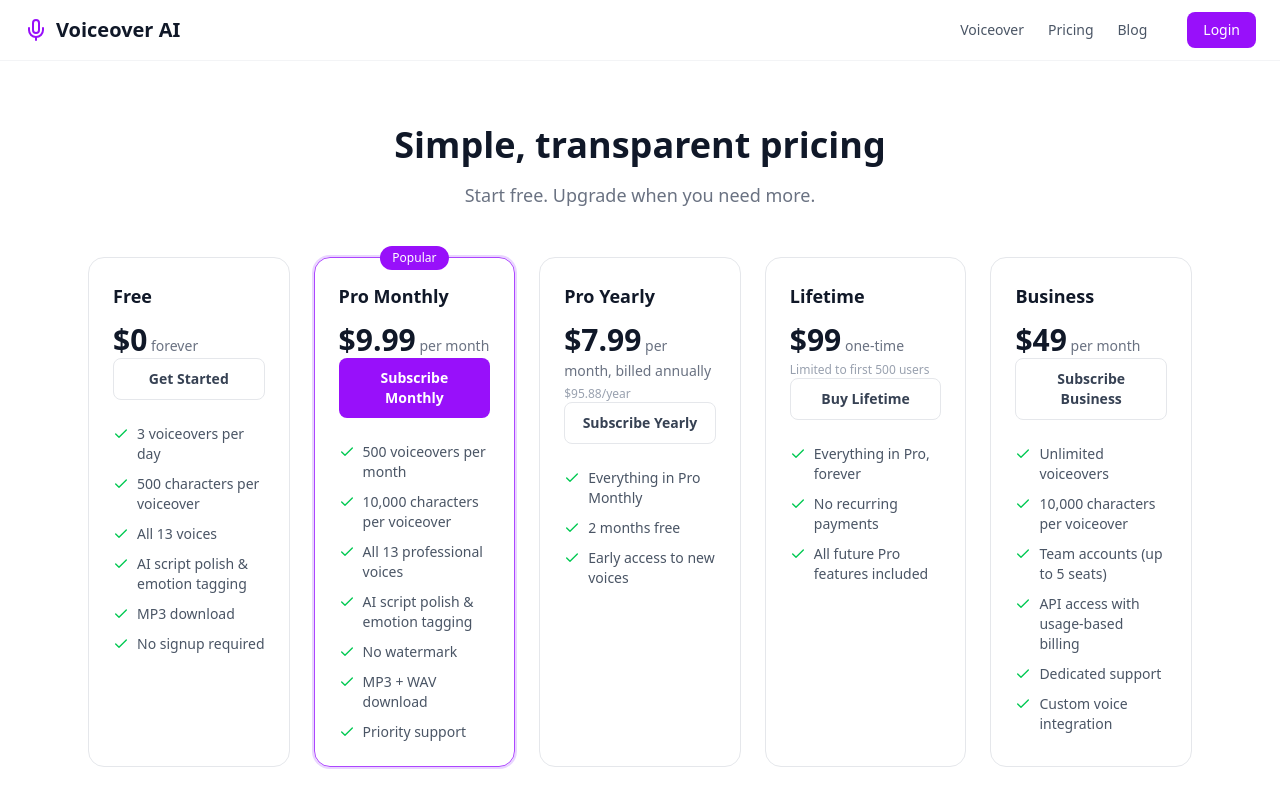
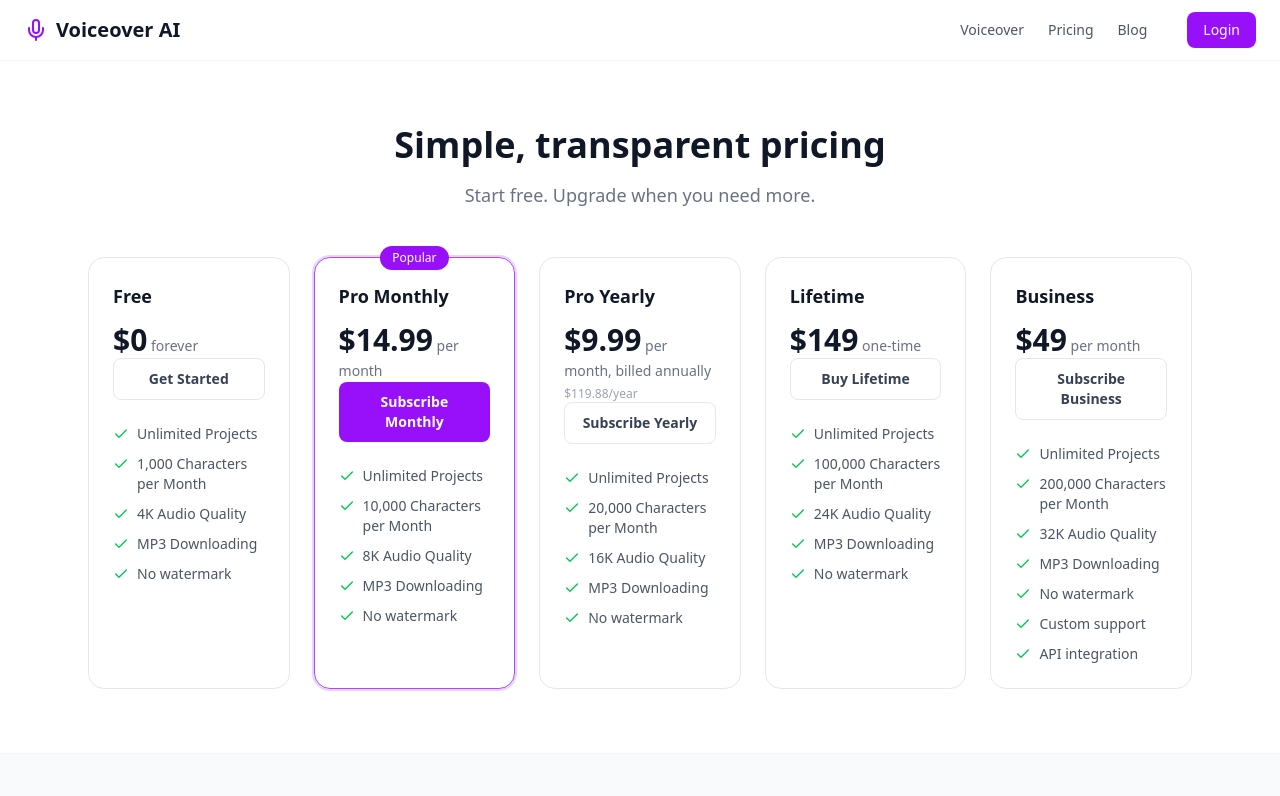
Before and after one commit to zl819044596/voiceover, a Next.js app in the folder Desktop/ai-tool-site/: page /pricing in a window 1280 px wide. Shown: the top 796 px of the page. Built offline with nearby package versions, Linux system fonts and the light colour scheme.

Commit message:
pricing: new tiered plans with audio quality - Free 4K, Pro 4.99 8K, Yearly 19.88 16K, Lifetime 49 24K, Business 9 32K

```diff
--- a/Desktop/ai-tool-site/src/app/pricing/page.tsx
+++ b/Desktop/ai-tool-site/src/app/pricing/page.tsx
@@ -14,55 +14,55 @@
     href: "/voiceover",
     productId: null,
     features: [
-      "3 voiceovers per day",
-      "500 characters per voiceover",
-      "All 13 voices",
-      "AI script polish & emotion tagging",
-      "MP3 download",
-      "No signup required",
+      "Unlimited Projects",
+      "1,000 Characters per Month",
+      "4K Audio Quality",
+      "MP3 Downloading",
+      "No watermark",
     ],
   },
   {
     name: "Pro Monthly",
-    price: "$9.99",
+    price: "$14.99",
     period: "per month",
     cta: "Subscribe Monthly",
-    productId: "prod_50aZQktb0t0ataLsYvKDZB",
+    productId: "prod_5KkZ7I2LrQAhaSaQ6geAZK",
     featured: true,
     features: [
-      "500 voiceovers per month",
-      "10,000 characters per voiceover",
-      "All 13 professional voices",
-      "AI script polish & emotion tagging",
+      "Unlimited Projects",
+      "10,000 Characters per Month",
+      "8K Audio Quality",
+      "MP3 Downloading",
       "No watermark",
-      "MP3 + WAV download",
-      "Priority support",
     ],
   },
   {
     name: "Pro Yearly",
-    price: "$7.99",
+    price: "$9.99",
     period: "per month, billed annually",
-    subtext: "$95.88/year",
+    subtext: "$119.88/year",
     cta: "Subscribe Yearly",
-    productId: "prod_petqehnI9GUYEsLQQBjBY",
+    productId: "prod_6ozTK9Z9P0mZHgdhjTeory",
     features: [
-      "Everything in Pro Monthly",
-      "2 months free",
-      "Early access to new voices",
+      "Unlimited Projects",
+      "20,000 Characters per Month",
+      "16K Audio Quality",
+      "MP3 Downloading",
+      "No watermark",
     ],
   },
   {
     name: "Lifetime",
-    price: "$99",
+    price: "$149",
     period: "one-time",
-    subtext: "Limited to first 500 users",
     cta: "Buy Lifetime",
-    productId: "prod_36PxnxDybdvGok8iXqRrLq",
+    productId: "prod_4zmW4f2538DeNtflTjEwDR",
     features: [
-      "Everything in Pro, forever",
-      "No recurring payments",
-      "All future Pro features included",
+      "Unlimited Projects",
+      "100,000 Characters per Month",
+      "24K Audio Quality",
+      "MP3 Downloading",
+      "No watermark",
     ],
   },
   {
@@ -72,12 +72,13 @@
     cta: "Subscribe Business",
     productId: "prod_1Z4E00JBKlHYut6Gp1I4kG",
     features: [
-      "Unlimited voiceovers",
-      "10,000 characters per voiceover",
-      "Team accounts (up to 5 seats)",
-      "API access with usage-based billing",
-      "Dedicated support",
-      "Custom voice integration",
+      "Unlimited Projects",
+      "200,000 Characters per Month",
+      "32K Audio Quality",
+      "MP3 Downloading",
+      "No watermark",
+      "Custom support",
+      "API integration",
     ],
   },
 ];
@@ -112,9 +113,9 @@
 
     // Pro member — check which plan this is
     const planIdMap: Record<string, string> = {
-      prod_50aZQktb0t0ataLsYvKDZB: "pro_monthly",
-      prod_petqehnI9GUYEsLQQBjBY: "pro_yearly",
-      prod_36PxnxDybdvGok8iXqRrLq: "lifetime",
+      prod_5KkZ7I2LrQAhaSaQ6geAZK: "pro_monthly",
+      prod_6ozTK9Z9P0mZHgdhjTeory: "pro_yearly",
+      prod_4zmW4f2538DeNtflTjEwDR: "lifetime",
       prod_1Z4E00JBKlHYut6Gp1I4kG: "business",
     };
     const thisPlanName = planIdMap[plan.productId];
--- a/Desktop/ai-tool-site/src/workers/api-proxy.ts
+++ b/Desktop/ai-tool-site/src/workers/api-proxy.ts
@@ -115,9 +115,9 @@
 
 // Product ID to plan name mapping
 const PRODUCT_PLANS: Record<string, { plan: string; label: string }> = {
-  prod_50aZQktb0t0ataLsYvKDZB: { plan: "pro_monthly", label: "Pro Monthly" },
-  prod_petqehnI9GUYEsLQQBjBY: { plan: "pro_yearly", label: "Pro Yearly" },
-  prod_36PxnxDybdvGok8iXqRrLq: { plan: "lifetime", label: "Lifetime" },
+  prod_5KkZ7I2LrQAhaSaQ6geAZK: { plan: "pro_monthly", label: "Pro Monthly" },
+  prod_6ozTK9Z9P0mZHgdhjTeory: { plan: "pro_yearly", label: "Pro Yearly" },
+  prod_4zmW4f2538DeNtflTjEwDR: { plan: "lifetime", label: "Lifetime" },
   prod_1Z4E00JBKlHYut6Gp1I4kG: { plan: "business", label: "Business" },
 };
 
```
